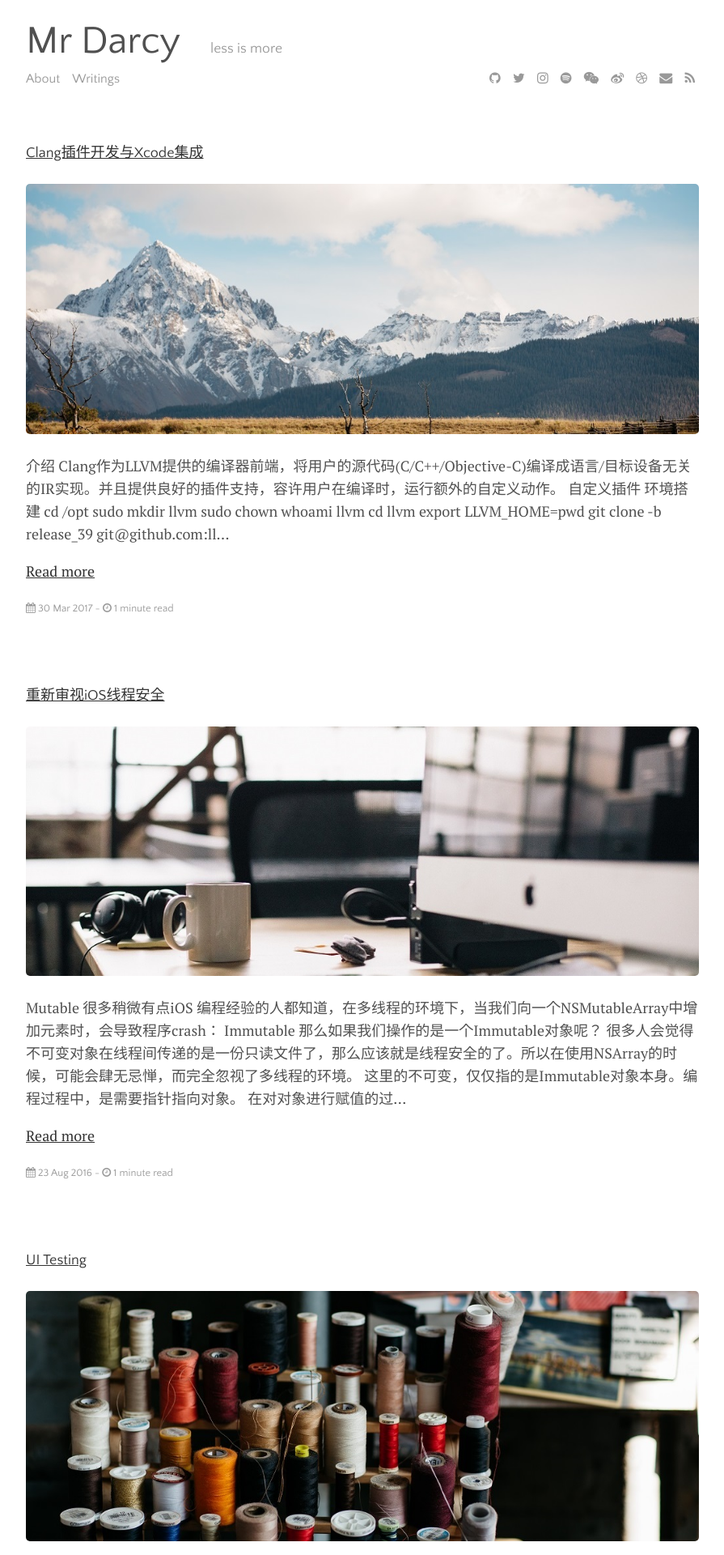
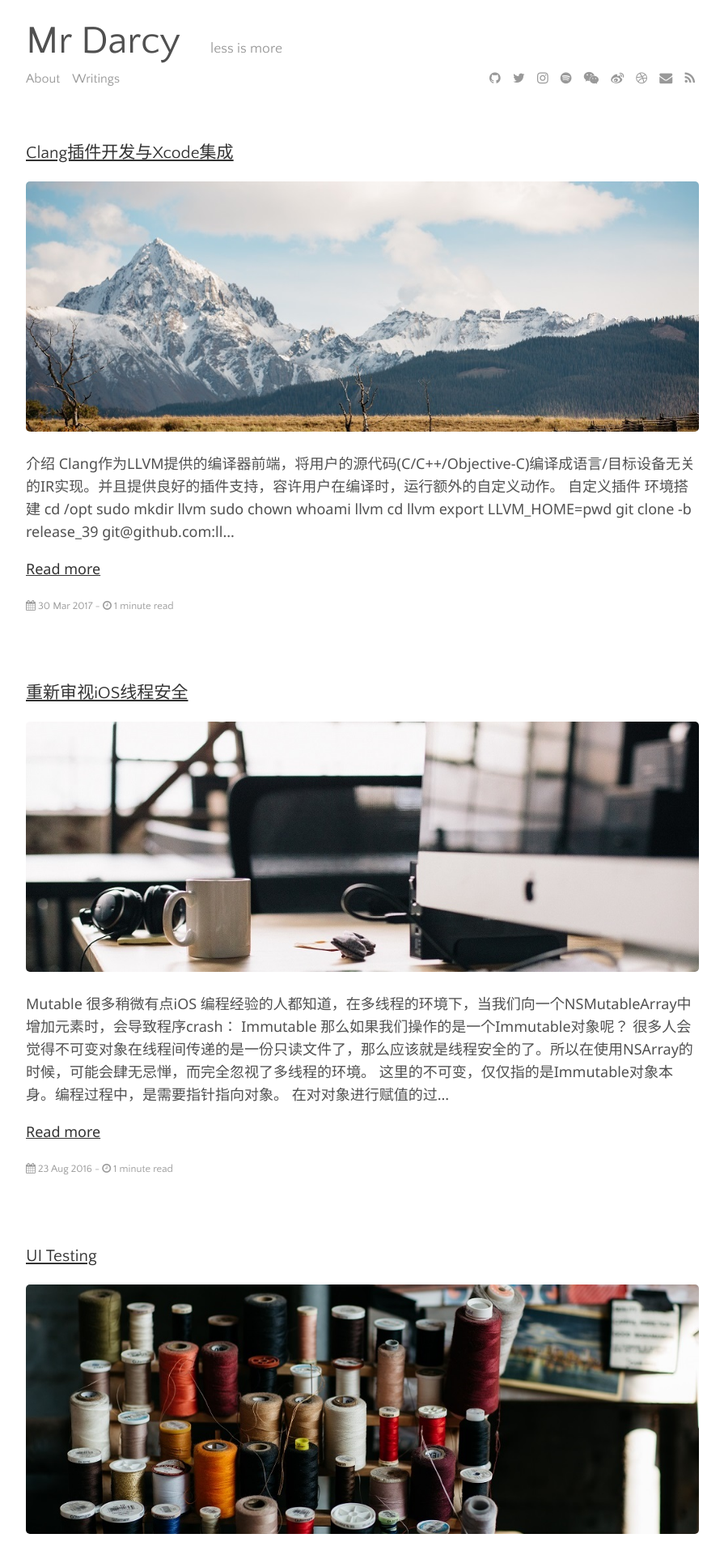
Before and after one commit to Darcygsc/Darcygsc.github.io, a Jekyll site: the page built from index.html, in a window 1280 px wide. Shown: the top 1920 px of the page at 81% size, without its empty margins (192-1087 px from the left). Built offline with Jekyll 4.4.1, drawn with Linux system fonts in a browser that asks for light colours; nearby versions of some CDN libraries; the list of posts is cut into pages by our own code.

Commit message:
update style

```diff
--- a/css/main.css
+++ b/css/main.css
@@ -118,6 +118,11 @@ blockquote p {
   .container {
     width: 75vw;
   }
+}
+
+.p-summary {
+     font-family: "Raleway","Classic Grotesque W01","Avenir Next","Segoe UI","Helvetica Neue",Arial,"Hiragino Sans GB","PingFang SC","Heiti SC","Microsoft YaHei UI","Microsoft YaHei","Source Han Sans",sans-serif;
+     font-weight: 400;
 }
 
 /*
--- a/index.html
+++ b/index.html
@@ -5,17 +5,17 @@ title: Home
 
 {% for post in paginator.posts %}
 <div class="posts">
-  <h4>
+  <h3>
     <a href="{{ site.github.url }}{{ post.url }}">{{ post.title }}</a>
-  </h4>
+  </h3>
   {% if post.image.teaser %}
     <a href="{{ site.github.url }}{{ post.url }}"><img src="{{ site.github.url }}/images/{{ post.image.teaser }}"></a>
   {% endif %}
-  <p>
+  <div class="p-summary">
     <p>{{ post.content | strip_html | truncate: 250 }}</p>
     <p><a href="{{ site.github.url }}{{ post.url }}">Read more</a></p>
     <span class="post-date" style="margin-top:3px"><i class="fa fa-calendar" aria-hidden="true"></i> {{ post.date | date_to_string }} - <i class="fa fa-clock-o" aria-hidden="true"></i> {% include read-time.html %}</span>
-  </p>
+  </div>
 </div>
 {% endfor %}
 
```
